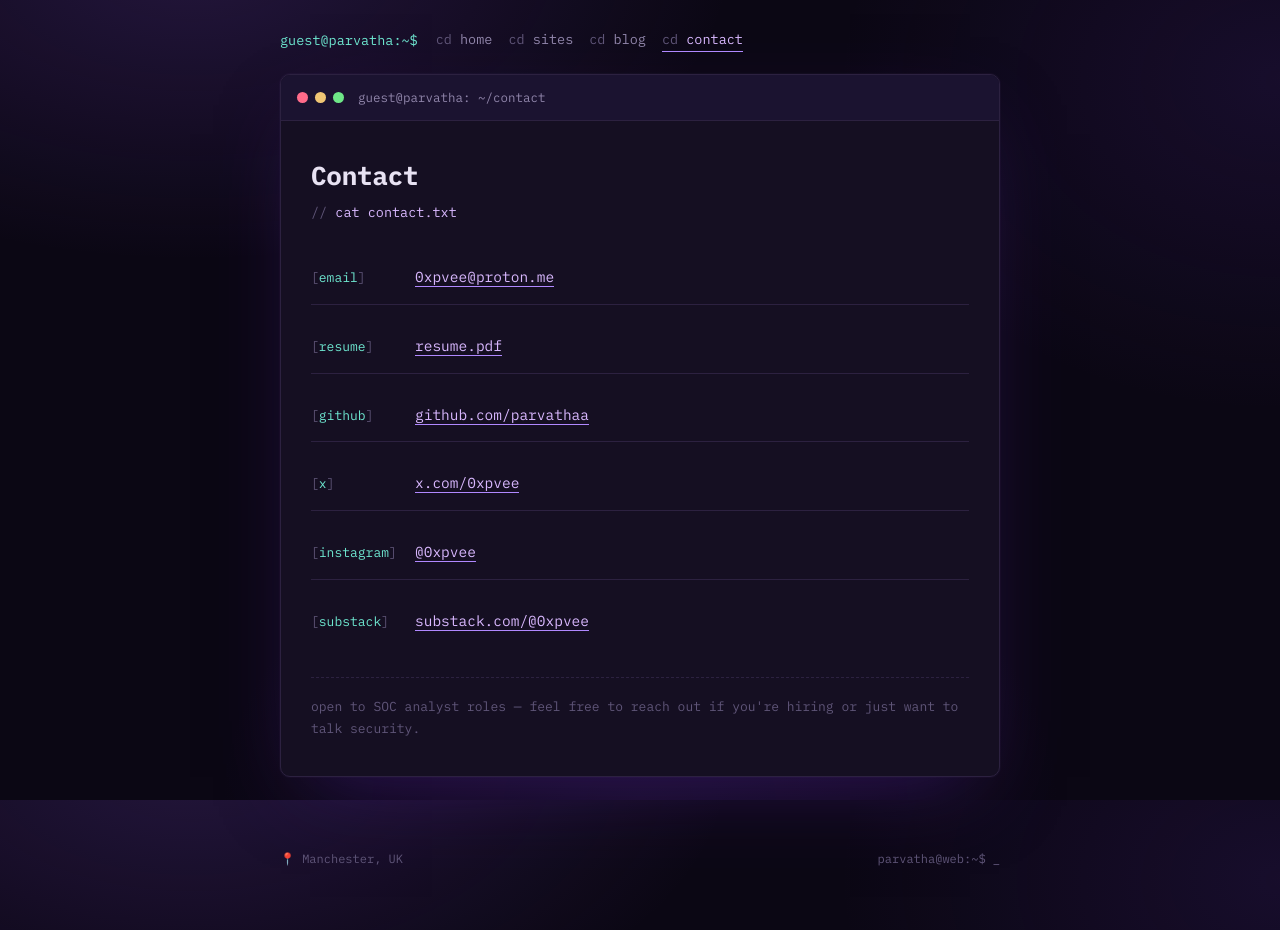
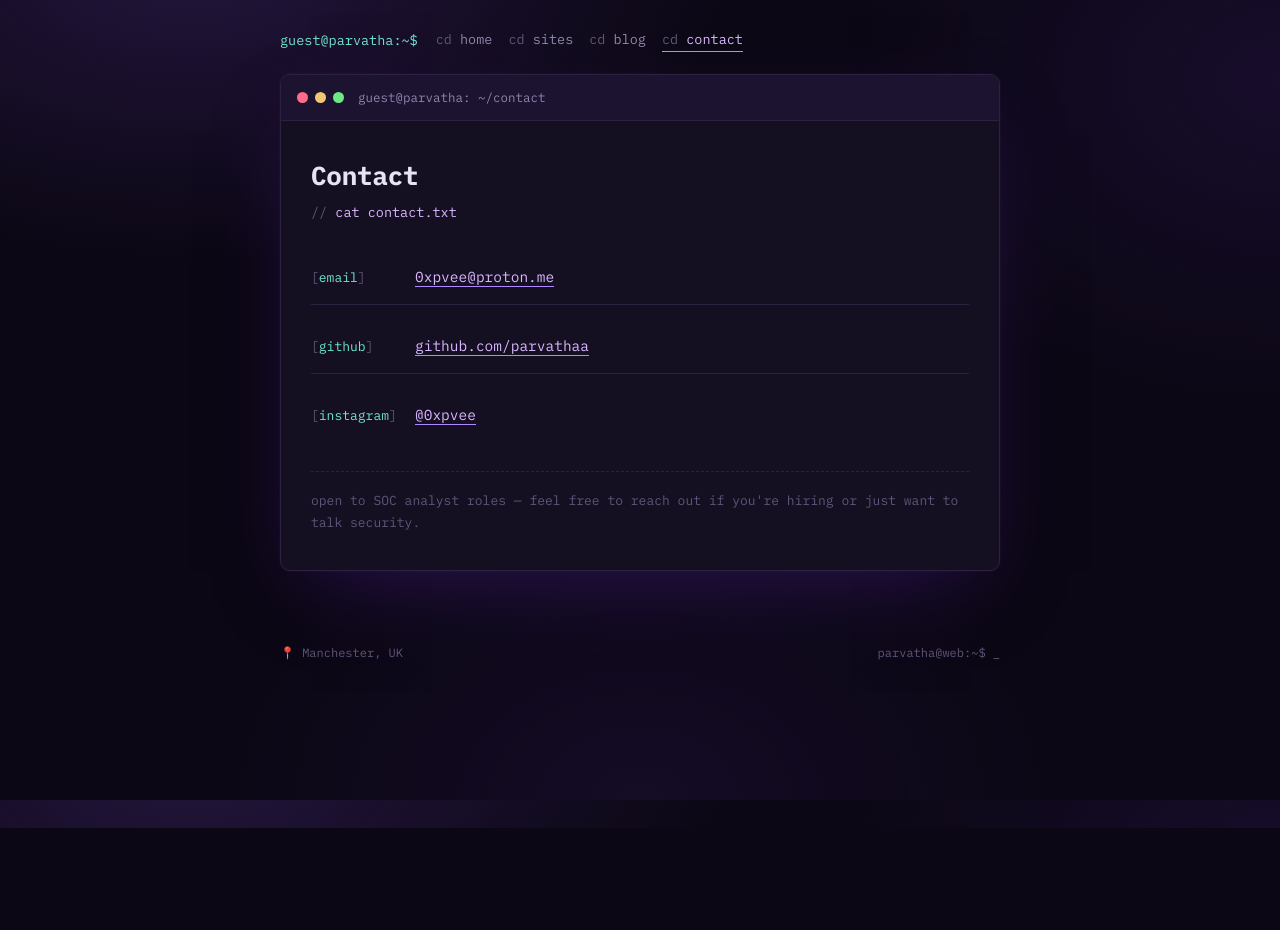
Before and after one commit to parvathaa/PersonalWebsite, a plain HTML site: page contact.html in a window 1280 px wide. After the commit the page ends 828 px from the top, so only its background shows below. Drawn offline with Linux system fonts and the light colour scheme.

Commit message:
Trim contact page, update role title, and add Cloudflare Web Analytics (6b03415e89882a93b0710098)
Co-Authored-By: parvathaa <158843700+parvathaa@users.noreply.github.com>

```diff
--- a/contact.html
+++ b/contact.html
@@ -35,24 +35,12 @@
             <span class="val"><a href="mailto:0xpvee@proton.me">0xpvee@proton.me</a></span>
           </div>
           <div class="contact-row">
-            <span class="key">resume</span>
-            <span class="val"><a href="/resume.pdf" target="_blank" rel="noopener">resume.pdf</a></span>
-          </div>
-          <div class="contact-row">
             <span class="key">github</span>
             <span class="val"><a href="https://github.com/parvathaa" target="_blank" rel="noopener">github.com/parvathaa</a></span>
           </div>
           <div class="contact-row">
-            <span class="key">x</span>
-            <span class="val"><a href="https://x.com/0xpvee" target="_blank" rel="noopener">x.com/0xpvee</a></span>
-          </div>
-          <div class="contact-row">
             <span class="key">instagram</span>
             <span class="val"><a href="https://www.instagram.com/0xpvee/" target="_blank" rel="noopener">@0xpvee</a></span>
-          </div>
-          <div class="contact-row">
-            <span class="key">substack</span>
-            <span class="val"><a href="https://substack.com/@0xpvee" target="_blank" rel="noopener">substack.com/@0xpvee</a></span>
           </div>
         </section>
 
@@ -67,5 +55,6 @@
     <span>parvatha@web:~$ <span class="cursor-blink">_</span></span>
   </footer>
 
+<!-- Cloudflare Web Analytics --><script type='module' src='https://static.cloudflareinsights.com/beacon.min.js' data-cf-beacon='{"token": "0a25250b7298408ea5e48ab88077b7f2"}'></script><!-- End Cloudflare Web Analytics -->
 </body>
 </html>
```
Also changed, not shown: index.html (+4 -5 lines).
